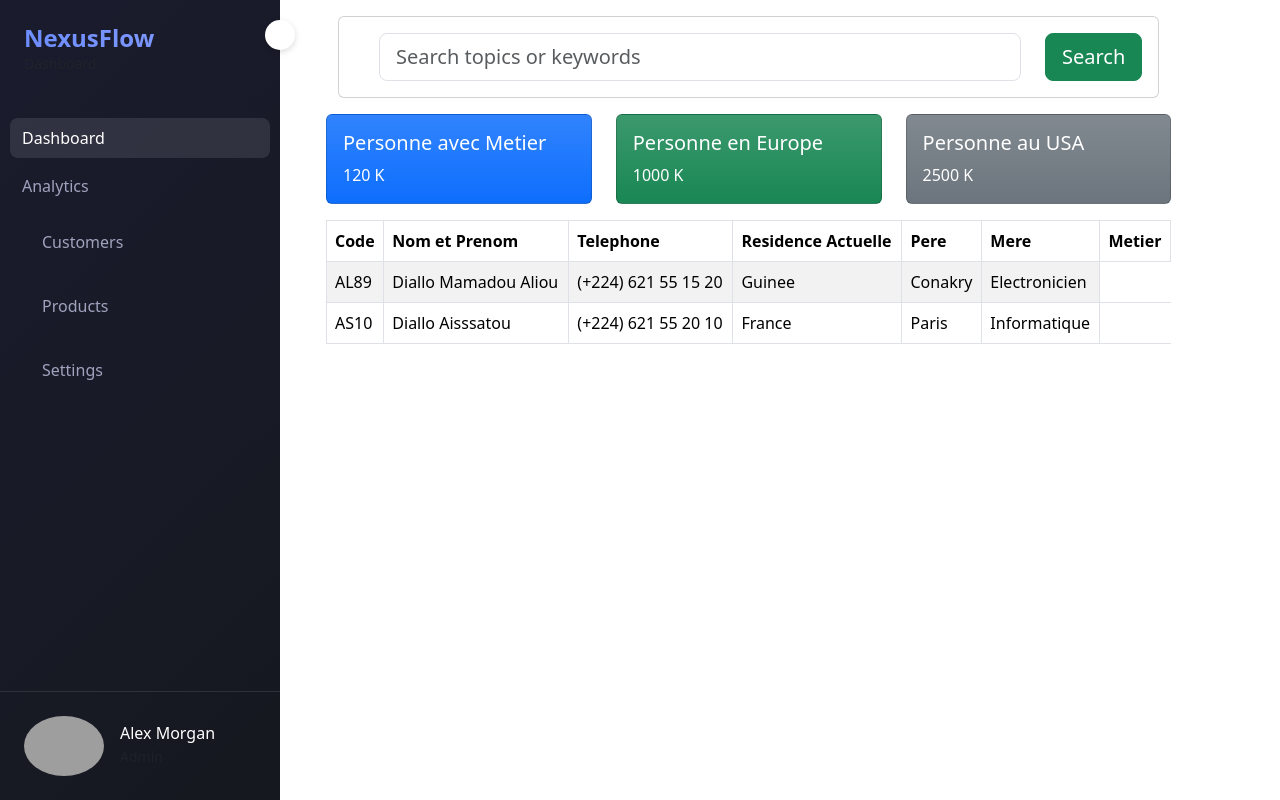
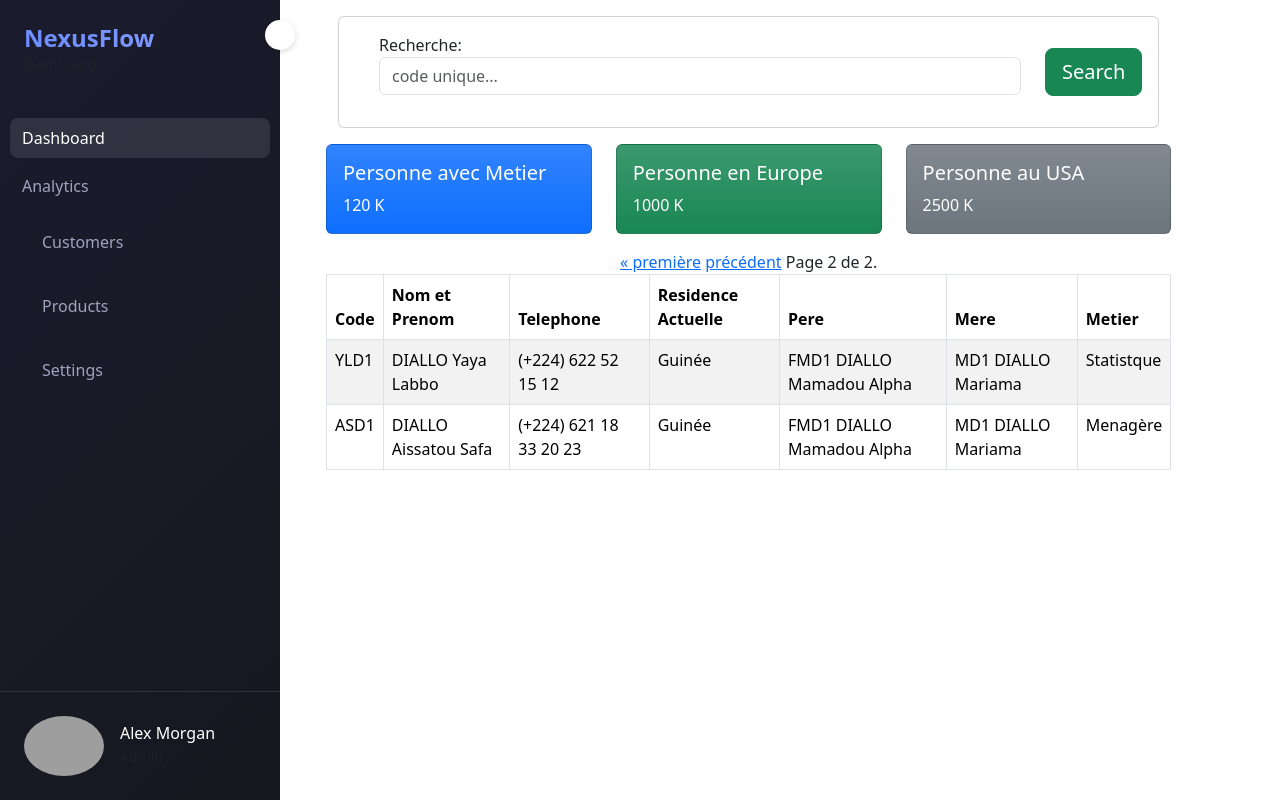
Before and after one commit to Alphadev2023/diallo-famille, a Django app: page /?page=2 in a window 1280 px wide. Run offline with Django 5.2, Linux system fonts and the light colour scheme; a user stored in the database is signed in; data comes from the database, SQL or seed files in the repository; both versions use the stored data as it was after the commit; some libraries are stand-ins or nearby versions; grey boxes are pictures that could not be loaded.

Commit message:
Ajout de modification le 05h

```diff
--- a/famille/forms.py
+++ b/famille/forms.py
@@ -16,8 +16,11 @@
 
 
 class SearchPersonByCode(forms.Form):
-  code = forms.CharField(
-        label='Code personne',
-        max_length=100,
-        widget=forms.TextInput(attrs={'class': 'form-control'})
+  recherche = forms.CharField(
+        label='Recherche',
+        required=False,
+        widget=forms.TextInput(attrs={
+            'class': 'form-control',
+            'placeholder': 'code unique...'
+        })
     )
--- a/famille/models.py
+++ b/famille/models.py
@@ -59,7 +59,7 @@
     nom = models.CharField(max_length=100, blank=True, null=True)
     prenom = models.CharField(max_length=100, blank=True, null=True)
     genre = models.CharField(max_length=1, choices=GENDER_CHOICES)
-    est_vivant = models.CharField(max_length=1, choices=EST_VIVANT, null=True, blank=True)
+    est_vivant = models.CharField(max_length=1, choices=EST_VIVANT)
     email = models.CharField(max_length=100, blank=True, null=True)
     telephone = models.CharField(max_length=100, blank=True, null=True)
     nationalite = models.CharField(max_length=100, blank=True, null=True)
@@ -71,10 +71,11 @@
     pere = models.ForeignKey('self', null=True, blank=True, related_name='children_from_father', on_delete=models.SET_NULL)
     mari = models.ForeignKey("self", null=True, blank=True, related_name="father_from_mother", on_delete=models.SET_NULL)
     district = models.ForeignKey(District, on_delete=models.CASCADE, related_name="district", null=True, blank=True)
-    reseidence_actuel = models.ForeignKey(Ville, on_delete=models.CASCADE, related_name='residence', null=True, blank=True)
+    reseidence_actuel = models.ForeignKey(Pays, on_delete=models.CASCADE, related_name='residence', null=True, blank=True)
+
 
     def __str__(self):
-        return f"{self.nom} {self.prenom}"
+        return f"{self.code_unique} {self.nom} {self.prenom}"
 
 class Cotisation(models.Model):
     MODE_PAIEMENT_CHOICES = [
--- a/famille/urls.py
+++ b/famille/urls.py
@@ -17,9 +17,9 @@
 
 urlpatterns = [
  path('', views.index, name='index'),
- path('famille/<int:person_id>/', views.family_tree, name='family_tree'),
- path('famille/<int:person_id>/json/', views.tree_data, name='tree_data'),
- path('famille/<int:person_id>/d3/', views.d3_tree_view, name='d3_tree_view'),
+ path('famille/<str:code_unique>/', views.family_tree, name='family_tree'),
+ path('famille/<str:code_unique>/json/', views.tree_data, name='tree_data'),
+ path('famille/<str:code_unique>/d3/', views.d3_tree_view, name='d3_tree_view'),
  path('cotisation/ajouter/', views.ajouter_cotisation, name='ajouter_cotisation'),
  path('api/', include(router.urls)),
  path('payer/', views.simuler_paiement, name='simuler_paiement'),
@@ -27,9 +27,9 @@
 
 urlpatterns += [
     path('cotisation/success/', views.cotisation_success, name='cotisation_success'),
-    path('arbre/<int:personne_id>/', views.arbre_genealogique, name='arbre_genealogique'),
-     path('arbre/complet/<int:personne_id>/', views.arbre_genealogique_complet, name='arbre_genealogique_complet'),
-     path('arbre/graphique/<int:personne_id>/', views.arbre_graphique, name='arbre_graphique'),
-    path('arbre/graphique/data/<int:personne_id>/', views.arbre_graphique_data, name='arbre_graphique_data'),
-    path('api/cotisations/<int:personne_id>/', views.cotisations_personne, name='cotisations_personne'),
+    path('arbre/<str:code_unique>/', views.arbre_genealogique, name='arbre_genealogique'),
+     path('arbre/complet/<str:code_unique>/', views.arbre_genealogique_complet, name='arbre_genealogique_complet'),
+     path('arbre/graphique/<str:code_unique>/', views.arbre_graphique, name='arbre_graphique'),
+    path('arbre/graphique/data/<str:code_unique>/', views.arbre_graphique_data, name='arbre_graphique_data'),
+    path('api/cotisations/<str:code_unique>/', views.cotisations_personne, name='cotisations_personne'),
 ]
--- a/famille/views.py
+++ b/famille/views.py
@@ -4,7 +4,7 @@
 from .models import Continent, Pays, Ville, District, Person, Cotisation
 from .serializers import (
     ContinentSerializer, PaysSerializer, VilleSerializer, DistrictSerializer, PersonneSerializer, CotisationSerializer)
-
+from .forms import SearchPersonByCode
 from django.shortcuts import render, redirect
 from .forms import CotisationForm, PaiementForm
 from django.http import HttpResponse
@@ -13,7 +13,8 @@
 import json
 import random
 import uuid
-
+from django.db import models
+from django.core.paginator import Paginator
 from .models import Cotisation
 
 
@@ -23,17 +24,32 @@
 
 @login_required
 def index(request):
+    form = SearchPersonByCode()
+    resultats = []
+
+    query = None
+    if request.method == 'POST':
+        form = SearchPersonByCode(request.POST)
+        if form.is_valid():
+            query = form.cleaned_data['recherche']
+            resultats = Person.objects.filter(
+                models.Q(code_unique__icontains=query)
+            )
     personne = Person.objects.all()
-    return render(request, "index.html")
+    paginator = Paginator(personne, 5)
+    page_number = request.GET.get('page')
+    page = paginator.get_page(page_number)
+    code_search = Person.objects.filter(pere=query) | Person.objects.filter(mere=query)
+    return render(request, 'index.html', {'form': form, 'search': code_search, 'resultats': resultats, 'person': personne, 'page': page})
 
 @login_required
-def family_tree(request, person_id):
-    person = get_object_or_404(Person, id=person_id)
+def family_tree(request, code):
+    person = get_object_or_404(Person, code_unique=code)
     return render(request, 'family_tree.html', {'person': person})
 
 @login_required
-def tree_data(request, person_id):
-    person = get_object_or_404(Person, id=person_id)
+def tree_data(request, code ):
+    person = get_object_or_404(Person, code_unique=code)
 
     def build_tree(p):
         return {
@@ -44,8 +60,8 @@
     return JsonResponse(build_tree(person))
 
 @login_required
-def d3_tree_view(request, person_id):
-    person = get_object_or_404(Person, id=person_id)
+def d3_tree_view(request, code):
+    person = get_object_or_404(Person, code_unique=code)
     return render(request, 'tree_d3.html', {'person': person})
 
 
@@ -94,8 +110,8 @@
 
 
 @login_required
-def arbre_genealogique(request, personne_id):
-    personne = get_object_or_404(Person, id=personne_id)
+def arbre_genealogique(request, code):
+    personne = get_object_or_404(Person, code_unique=code)
 
     # Enfants directs (fils et filles)
     enfants = Person.objects.filter(pere=personne) | Person.objects.filter(mere=personne)
@@ -120,8 +136,8 @@
     return arbre
 
 @login_required
-def arbre_genealogique_complet(request, personne_id):
-    personne = get_object_or_404(Person, id=personne_id)
+def arbre_genealogique_complet(request, code):
+    personne = get_object_or_404(Person, code_unique=code)
     arbre = get_enfants_recursif(personne)
 
     return render(request, 'arbre_genealogique_complet.html', {
@@ -149,19 +165,19 @@
     return {'nodes': nodes, 'edges': edges}
 
 @login_required
-def arbre_graphique(request, personne_id):
-    personne = get_object_or_404(Person, id=personne_id)
+def arbre_graphique(request, code):
+    personne = get_object_or_404(Person, code_unique=code)
     return render(request, 'arbre_graphique.html', {'personne': personne})
 
 @login_required
-def arbre_graphique_data(request, personne_id):
-    personne = Person.objects.get(id=personne_id)
+def arbre_graphique_data(request, code):
+    personne = Person.objects.get(code_unique=code)
     data = get_arbre_data(personne)
     return JsonResponse(data)
 
 @login_required
-def cotisations_personne(request, personne_id):
-    cotisations = Cotisation.objects.filter(personne_id=personne_id).values(
+def cotisations_personne(request, code):
+    cotisations = Cotisation.objects.filter(code_unique=code).values(
         'id', 'montant', 'date_paiement', 'mode_paiement', 'reference', 'motif'
     ).order_by('-date_paiement')
     return JsonResponse(list(cotisations), safe=False)
--- a/templates/ajouter_cotisation.html
+++ b/templates/ajouter_cotisation.html
@@ -6,7 +6,8 @@
   <body>
     <h1>Ajouter une cotisation</h1>
     <form method="post">
-      {% csrf_token %} {{ form.as_p }}
+      {% csrf_token %}
+      {{ form.as_p }}
       <button type="submit">Enregistrer</button>
     </form>
   </body>
--- a/templates/index.html
+++ b/templates/index.html
@@ -4,14 +4,15 @@
 <div class="container-fluid pb-3 pt-3">
   <div class="row justify-content-center">
     <div class="col-12 col-md-12 col-lg-12">
-        <form class="card card-sm">
+        <form method="post" class="card card-sm">
             <div class="card-body row no-gutters align-items-center">
                 <div class="col-auto">
                     <i class="fas fa-search h4 text-body"></i>
                 </div>
                 <!--end of col-->
                 <div class="col">
-                    <input class="form-control form-control-lg form-control-borderless" type="search" placeholder="Search topics or keywords">
+                  {% csrf_token %}
+                  {{ form.as_p }}
                 </div>
                 <!--end of col-->
                 <div class="col-auto">
@@ -31,6 +32,7 @@
           <div class="card-body">
             <h5 class="card-title">Personne avec Metier</h5>
             <p class="card-text">120 K</p>
+
           </div>
         </div>
       </div>
@@ -66,23 +68,79 @@
       </tr>
     </thead>
     <tbody>
-      <tr>
-        <td>AL89</td>
-        <td>Diallo Mamadou Aliou</td>
-        <td>(+224) 621 55 15 20</td>
-        <td>Guinee</td>
-        <td>Conakry</td>
-        <td>Electronicien</td>
-      </tr>
-      <tr>
+      {% if resultats %}
+        <h3 class="mt-4">Résultats :</h3>
+          {% for personne in search %}
+                <tr>
+                  <td>{{personne.code_unique}}</td>
+                  <td>{{personne.nom}} {{personne.prenom}}</td>
+                  <td>{{personne.telephone}}</td>
+                  <td>{{personne.reseidence_actuel}}</td>
+                  <td>{{personne.pere}}</td>
+                  <td>{{personne.mere}}</td>
+                  <td>{{personne.metier}}</td>
+                </tr>
+          {% endfor %}
+          <div class="pagination">
+            <span class="step-links">
+              {% if search.has_previous %}
+                <a href="?page=1">&laquo; première</a>
+                <a href="?page={{ search.previous_page_number }}">précédent</a>
+              {% endif %}
+
+              <span class="current">
+                Page {{ search.number }} de {{ page.paginator.num_pages }}.
+              </span>
+
+              {% if search.has_next %}
+                <a href="?page={{ search.next_page_number }}">suivant</a>
+                <a href="?page={{ search.paginator.num_pages }}">dernière &raquo;</a>
+              {% endif %}
+            </span>
+          </div>
+      {% else %}
+        {% for personne in page %}
+          <tr>
+            <td>{{personne.code_unique}}</td>
+            <td>{{personne.nom}} {{personne.prenom}}</td>
+            <td>{{personne.telephone}}</td>
+            <td>{{personne.reseidence_actuel}}</td>
+            <td>{{personne.pere}}</td>
+            <td>{{personne.mere}}</td>
+            <td>{{personne.metier}}</td>
+          </tr>
+        {% endfor %}
+        <div class="pagination">
+          <span class="step-links">
+            {% if page.has_previous %}
+              <a href="?page=1">&laquo; première</a>
+              <a href="?page={{ page.previous_page_number }}">précédent</a>
+            {% endif %}
+
+            <span class="current">
+              Page {{ page.number }} de {{ page.paginator.num_pages }}.
+            </span>
+
+            {% if page.has_next %}
+              <a href="?page={{ page.next_page_number }}">suivant</a>
+              <a href="?page={{ page.paginator.num_pages }}">dernière &raquo;</a>
+            {% endif %}
+          </span>
+        </div>
+      {% endif %}
+
+
+      <!--<tr>
         <td>AS10</td>
         <td>Diallo Aisssatou</td>
         <td>(+224) 621 55 20 10</td>
         <td>France</td>
         <td>Paris</td>
         <td>Informatique</td>
-      </tr>
+      </tr>-->
     </tbody>
   </table>
+  <div>
+  </div>
 </div>
 {% endblock %}
--- a/templates/paiement.html
+++ b/templates/paiement.html
@@ -1,5 +1,6 @@
 <h2>Paiement Orange Money (Simulation)</h2>
 <form method="post">
-  {% csrf_token %} {{ form.as_p }}
+  {% csrf_token %}
+  {{ form.as_p }}
   <button type="submit">Payer</button>
 </form>
--- a/templates/registration/login.html
+++ b/templates/registration/login.html
@@ -1,4 +1,5 @@
 <form method="post">
-  {% csrf_token %} {{ form.as_p }}
+  {% csrf_token %}
+  {{ form.as_p }}
   <button type="submit">Se connecter</button>
 </form>
```
Also changed, not shown: static/js/person_admin.js (+24 -11 lines), db.sqlite3, famille/migrations/0002_alter_person_est_vivant.py (added), famille/migrations/0003_alter_person_reseidence_actuel.py (added), famille/migrations/0004_alter_person_district.py (added), famille/migrations/0005_alter_person_district.py (added).
